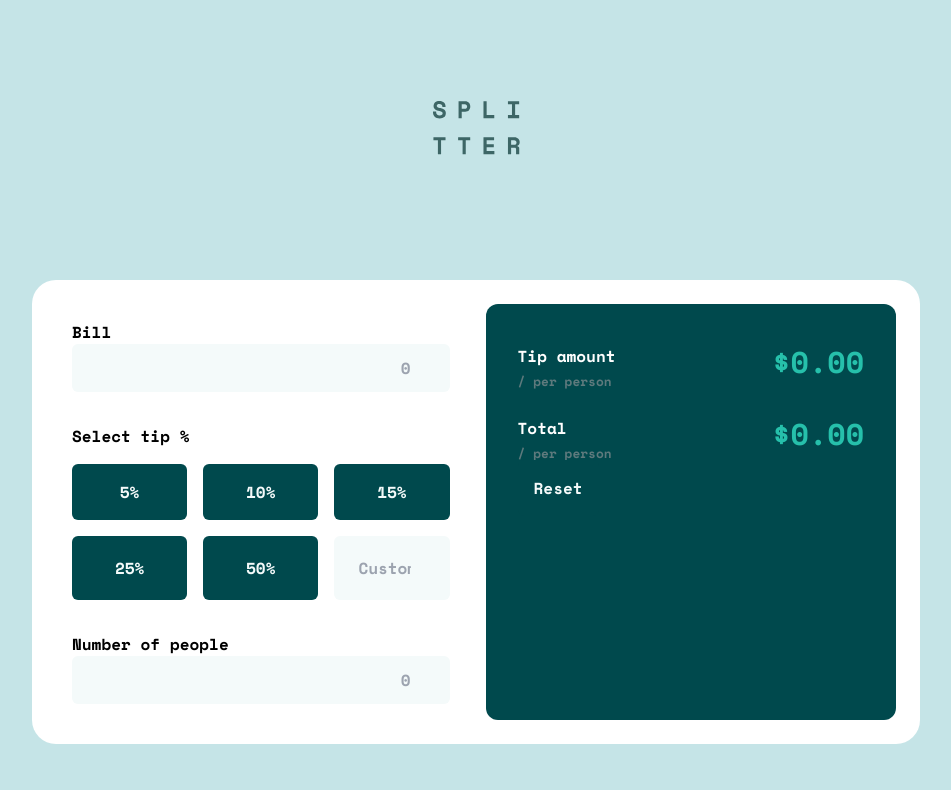
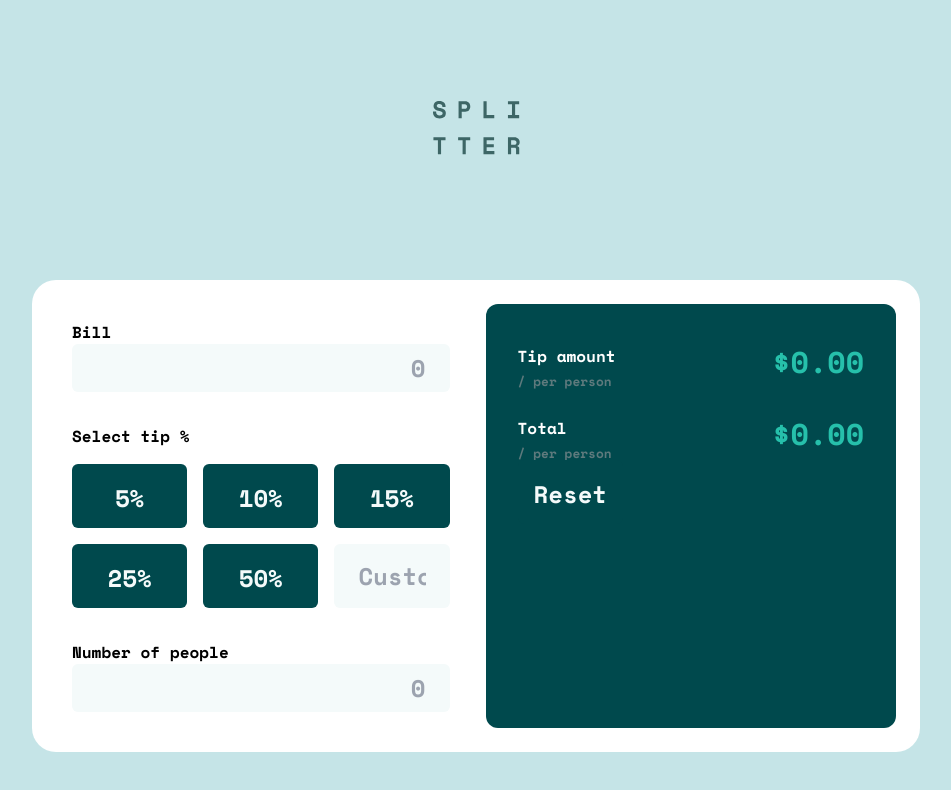
Before and after one commit to ntiman/tipulator, a Next.js app: page / in a window 1280 px wide. Shown: the top 790 px of the page, without its empty margins (164-1115 px from the left). Built offline with nearby package versions, Linux system fonts and the light colour scheme.

Commit message:
Removed default counter from input type number, added the required font size to form inputs/buttons

```diff
--- a/app/ui/globals.css
+++ b/app/ui/globals.css
@@ -17,3 +17,21 @@
 body {
   background-color: var(--neutral-light-grayish-cyan);
 }
+
+button{
+  font-size: 24px;
+}
+
+/* Hide Arrows From Input Number - Chrome, Safari, Edge, Opera */
+input::-webkit-outer-spin-button,
+input::-webkit-inner-spin-button {
+  -webkit-appearance: none;
+  margin: 0;
+}
+
+/* Hide Arrows From Input Number - Firefox */
+input[type=number] {
+  -moz-appearance: textfield;
+  appearance: textfield;
+  font-size: 24px;
+}
```
